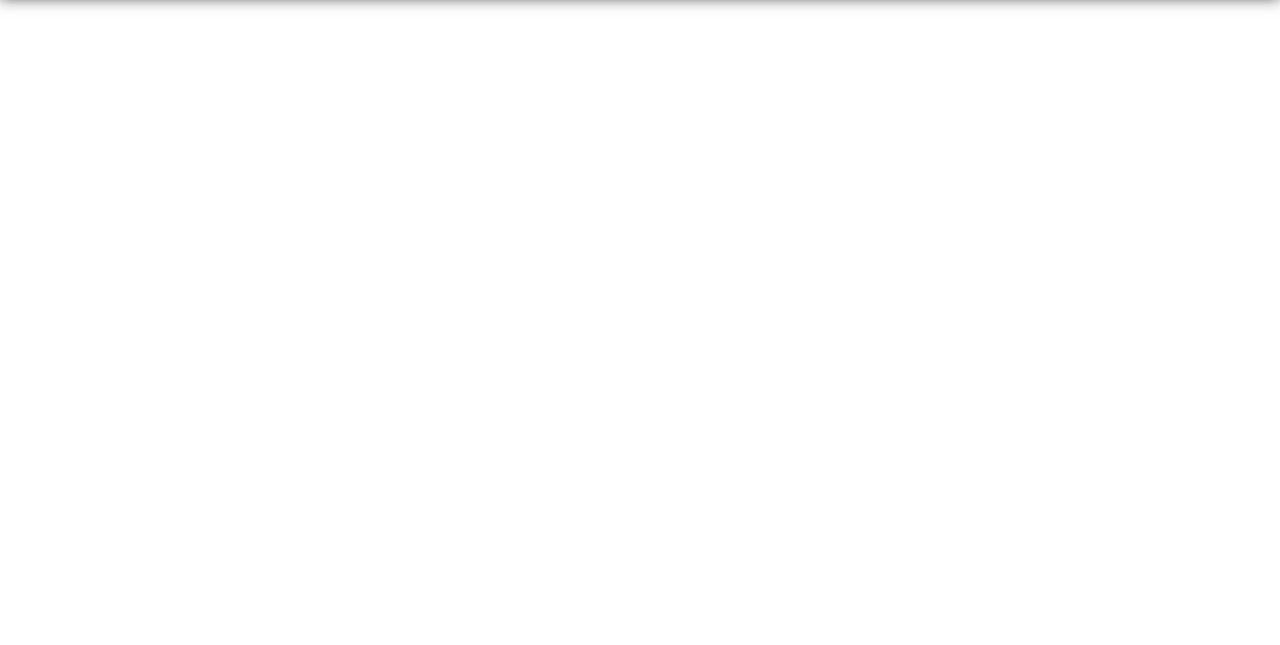
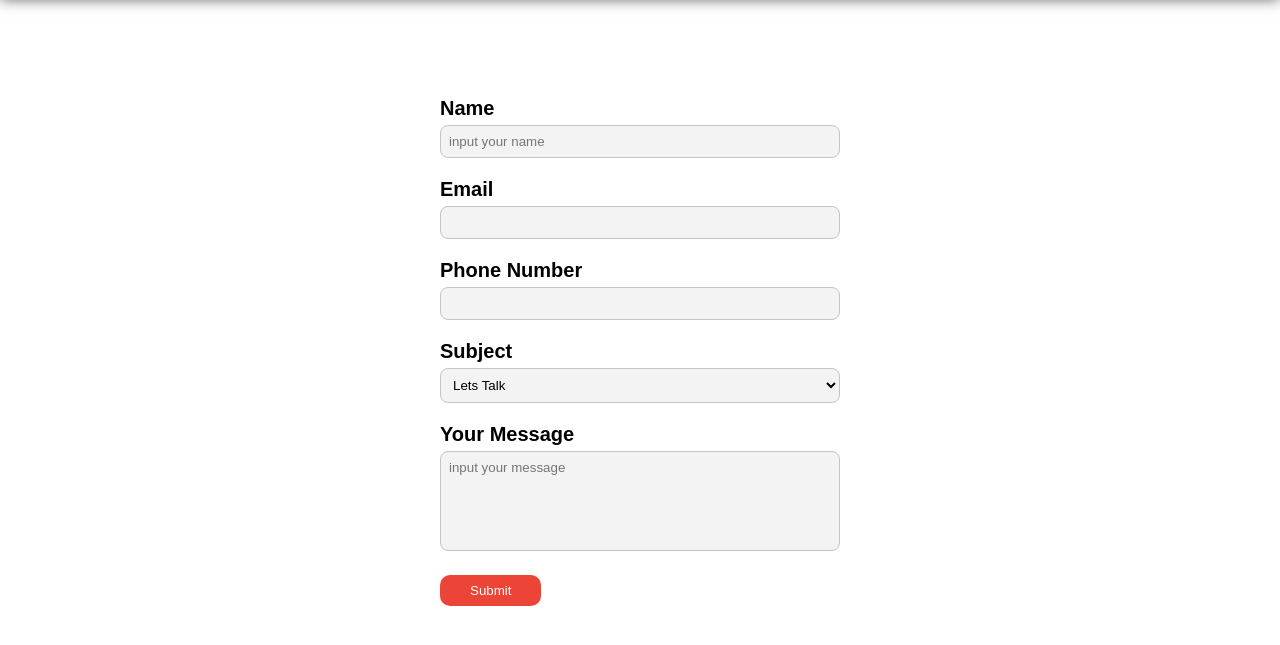
Before and after one commit to adhxabre/Count-Project-Duration, a plain HTML site: page contact-me.html in a window 1280 px wide. Shown: the part 59-704 px from the top of the page. Drawn offline with Linux system fonts and the light colour scheme.

Commit message:
Forth Push

```diff
--- a/assets/css/contact.css
+++ b/assets/css/contact.css
@@ -83,3 +83,9 @@ nav div {
     transition: 0.15s;
     box-shadow: 0px 0px 10px rgb(50, 50, 50);
 }
+
+.first-layer {
+    width: 400px;
+    margin: auto;
+    margin-top: 100px;
+}
--- a/contact-me.html
+++ b/contact-me.html
@@ -27,5 +27,88 @@
                 <a href="#">Contact Me</a>
             </div>
         </nav>
+        <div class="first-layer">
+            <form action="">
+                <div style=" margin-bottom:20px ;">
+                    <label for="name" style="font-size: 20px; font-weight: 700;">Name</label>
+                    <input id="name" type="text" required placeholder="input your name" style="
+                        width: 100%;
+                        box-sizing: border-box;
+                        padding: 8px;
+                        background-color: #f3f3f3;
+                        border: 1px solid #c4c4c4;
+                        border-radius: 8px;
+                        margin-top: 5px;
+                    ">
+                </div>
+
+                <div style="margin-bottom:20px ;">
+                    <label for="email" style="font-size: 20px; font-weight: 700;">Email</label>
+                    <input id="email" type="email" style="
+                    width: 100%;
+                    box-sizing: border-box;
+                    padding: 8px;
+                    background-color: #f3f3f3;
+                    border: 1px solid #c4c4c4;
+                    border-radius: 8px;
+                    margin-top: 5px;
+                ">
+                </div>
+
+                <div style="margin-bottom:20px ;">
+                    <label for="phone" style="font-size: 20px; font-weight: 700;">Phone Number</label>
+                    <input id="phone" type="text" style="
+                    width: 100%;
+                    box-sizing: border-box;
+                    padding: 8px;
+                    background-color: #f3f3f3;
+                    border: 1px solid #c4c4c4;
+                    border-radius: 8px;
+                    margin-top: 5px;
+                ">
+                </div>
+
+                <div style="margin-bottom:20px ;">
+                    <label for="subject" style="font-size: 20px; font-weight: 700;">Subject</label>
+                    <select id="subject" style="
+                    width: 100%;
+                    box-sizing: border-box;
+                    padding: 8px;
+                    background-color: #f3f3f3;
+                    border: 1px solid #c4c4c4;
+                    border-radius: 8px;
+                    margin-top: 5px;
+                ">
+                        <option>Lets Talk</option>
+                        <option>Lets Collaboration</option>
+                        <option>Lets Create Project</option>
+                    </select>
+                </div>
+
+                <div style="margin-bottom:20px ;">
+                    <label for="message" style="font-size: 20px; font-weight: 700;">Your Message</label>
+                    <textarea id="message" cols="30" rows="10" style="
+                        width: 100%;
+                        box-sizing: border-box;
+                        padding: 8px;
+                        background-color: #f3f3f3;
+                        border: 1px solid #c4c4c4;
+                        border-radius: 8px;
+                        margin-top: 5px;
+                        resize: none;
+                        height: 100px;
+                    " placeholder="input your message"></textarea>
+                </div>
+
+                <button type="submit" style="
+                    background-color: #ec4437;
+                    color: white;
+                    border: none;
+                    padding: 8px 30px;
+                    border-radius: 10px;
+                    cursor: pointer;
+                ">Submit</button>
+            </form>
+        </div>
     </body>
 </html>
```
